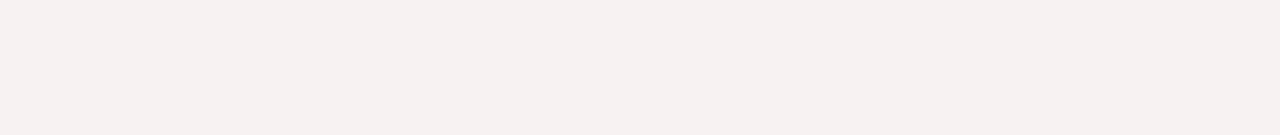
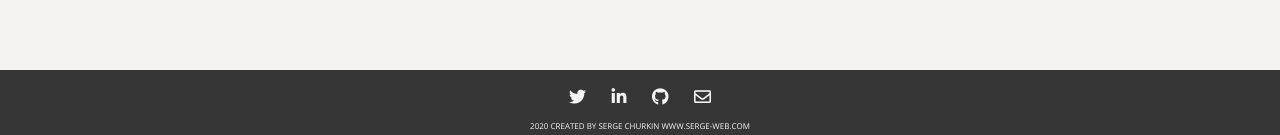
Before and after one commit to SergeChurkin-ca/city-tours-project, a React (Create React App) app: page / in a window 1280 px wide. Shown: the part 662-797 px from the top of the page. Built offline with nearby package versions, Linux system fonts and the light colour scheme; no server answers; the database is empty.

Commit message:
added footer

```diff
--- a/src/App.js
+++ b/src/App.js
@@ -1,4 +1,5 @@
 import React, { Component } from "react";
+import Footer from "./components/Footer/Footer.js";
 
 import "./App.scss";
 import Navbar from "./components/Navbar/Navbar";
@@ -11,6 +12,7 @@ class App extends Component {
       <React.Fragment>
         <Navbar />
         <TourList />
+        <Footer />
       </React.Fragment>
     );
   }
--- /dev/null
+++ b/src/components/Footer/Footer.js
@@ -0,0 +1,56 @@
+import React from "react";
+import "./footer.scss";
+
+const Footer = () => {
+  return (
+    <footer>
+      <ul class="social ">
+        <li>
+          <a
+            class="tw-ic mr-3 "
+            role="button "
+            href="https://twitter.com/ChurkinSerge"
+            target="_blank"
+          >
+            <i class="fab fa-lg fa-twitter "></i>
+          </a>
+        </li>
+
+        <li>
+          <a
+            class="li-ic mr-3 "
+            role="button "
+            href="https://www.linkedin.com/in/sergechurkin/"
+            target="_blank"
+          >
+            <i class="fab fa-lg fa-linkedin-in "></i>
+          </a>
+        </li>
+
+        <li>
+          <a
+            class="git-ic mr-3 "
+            role="button "
+            href="https://github.com/sergechurkin-ca"
+            target="_blank"
+          >
+            <i class="fab fa-lg fa-github "></i>
+          </a>
+        </li>
+
+        <li>
+          <a
+            class="email-ic mr-3 "
+            role="button "
+            href="mailto:sergechurkin@gmai.com"
+          >
+            <i class="far fa-lg fa-envelope "></i>
+          </a>
+        </li>
+      </ul>
+      <p class="trademark ">2020 created by serge churkin www.serge-web.com</p>
+    </footer>
+  );
+};
+
+export default Footer;
--- /dev/null
+++ b/src/components/Footer/footer.scss
@@ -0,0 +1,28 @@
+footer {
+    position: fixed;
+    bottom: 0;
+    background-color: rgb(54, 54, 54);
+    width: 100%;
+    text-align: center;
+    margin: 0;
+    padding: 0;
+}
+
+footer a {
+    color: whitesmoke;
+}
+
+footer ul {
+    padding: 0;
+}
+
+footer li {
+    display: inline;
+    padding: 1em;
+}
+
+.trademark {
+    margin-top: 1.5em;
+    font-size: 0.5em;
+    color: whitesmoke;
+}
```
